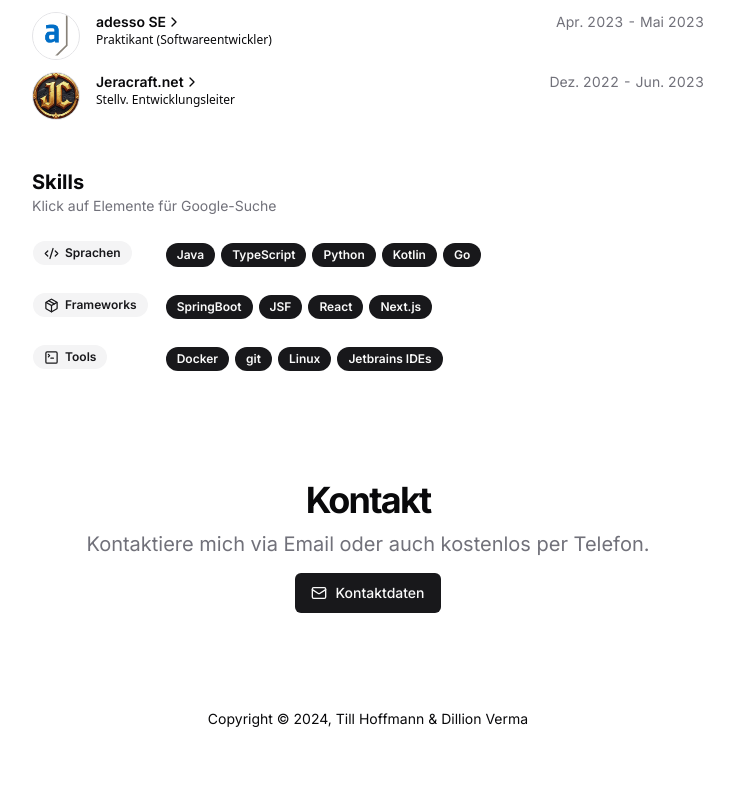
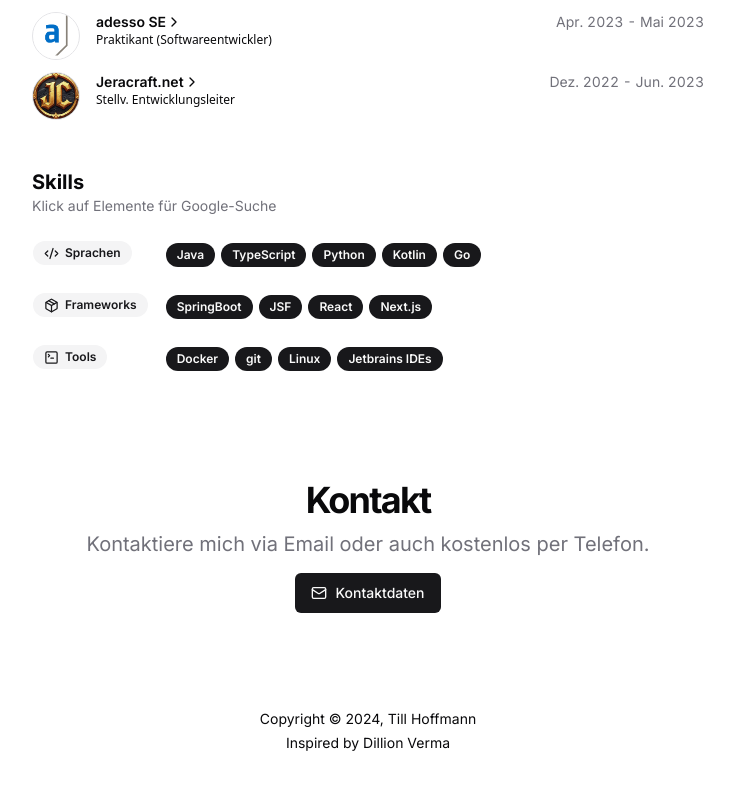
Before and after one commit to tillhfm/portfolio, a Next.js app: page / in a window 1280 px wide. Shown: the part 700-1489 px from the top of the page, without its empty margins (272-1006 px from the left). Built offline with nearby package versions, Linux system fonts and the light colour scheme.

Commit message:
feat: update copyright footer

```diff
--- a/src/app/page.tsx
+++ b/src/app/page.tsx
@@ -185,17 +185,19 @@
             </div>
          </section>
          <section id="footer" className="pb-10">
-            <BlurFade delay={1.7} className="flex justify-center text-sm">
-               <span>
+            <BlurFade delay={1.7} className="flex flex-col items-center text-sm space-y-1">
+               <div>
                   Copyright © 2024,&nbsp;
                   <Link href="#" className="underline underline-offset-2 decoration-1 decoration-transparent hover:decoration-zinc-950 hover:transition-colors">
                      Till Hoffmann
                   </Link>
-                  &nbsp;&&nbsp;
+               </div>
+               <div>
+                  Inspired by&nbsp;
                   <Link href="https://dillion.io/" target="_blank" className="underline underline-offset-2 decoration-1 decoration-transparent hover:decoration-zinc-950 hover:transition-colors">
                      Dillion Verma
                   </Link>
-               </span>
+               </div>
             </BlurFade>
          </section>
       </main>
```
